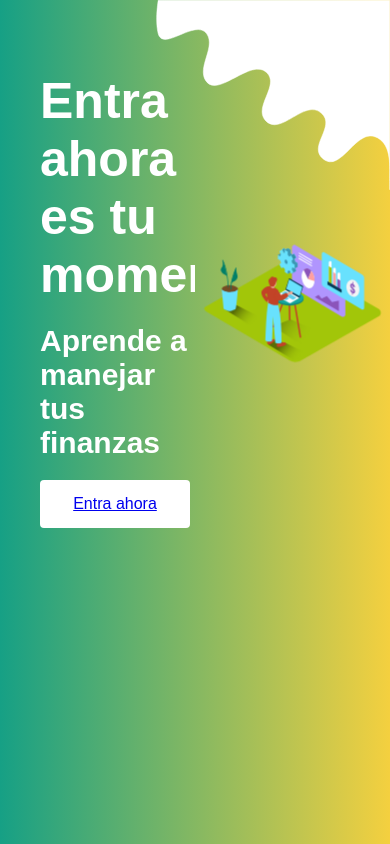
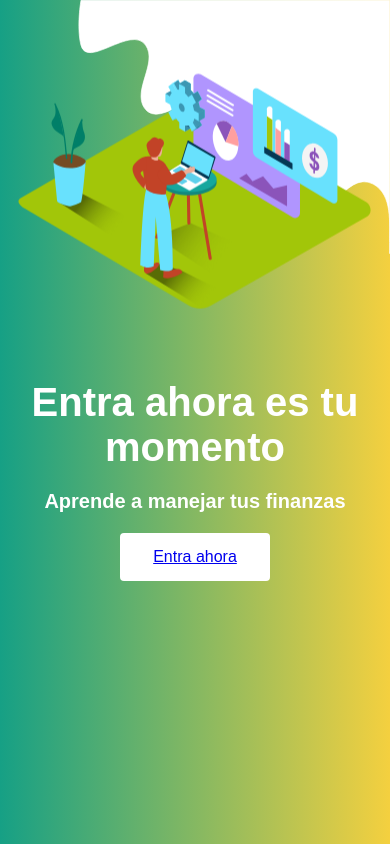
Before and after one commit to afcarrera/digital-nao-creatividad-y-disenio-LP, a plain HTML site: page index.html in a window 390 px wide. Drawn offline with Linux system fonts and the light colour scheme.

Commit message:
Agregar media queries

```diff
--- a/styles.css
+++ b/styles.css
@@ -70,3 +70,63 @@ body{
 		transform: scale(1.04);
 	}
 }
+
+@media screen and (max-width: 768px) {
+	.container{
+		flex-direction: column-reverse;
+	}
+
+	.wave{
+		width: 80%;
+	}
+
+	.text-container{
+		display: flex;
+		padding-left: 0;
+		flex-direction: column;
+		justify-content: center;
+		align-items: center;
+		flex-basis: 40%;
+		text-align: center;
+	}
+
+	.title{
+		font-size: 40px;
+	}
+
+	.subtitle{
+		font-size: 20px;
+	}
+
+	.image-container{
+		flex-basis: 60%;
+		width: 100%;
+		display: flex;
+		align-items: center;
+		justify-content: center;
+	}
+
+	.img{
+		height: 90%;
+	}
+}
+
+@media screen and (max-width: 320px) {
+	.container{
+		flex-direction: column-reverse;
+	}
+
+	.wave{
+		height: 48%;
+		width: auto;
+	}
+
+	.text-container{
+		justify-content: flex-start;
+		flex-basis: 40%;
+	}
+
+	.title{
+		font-size: 35px;
+	}
+}
```
